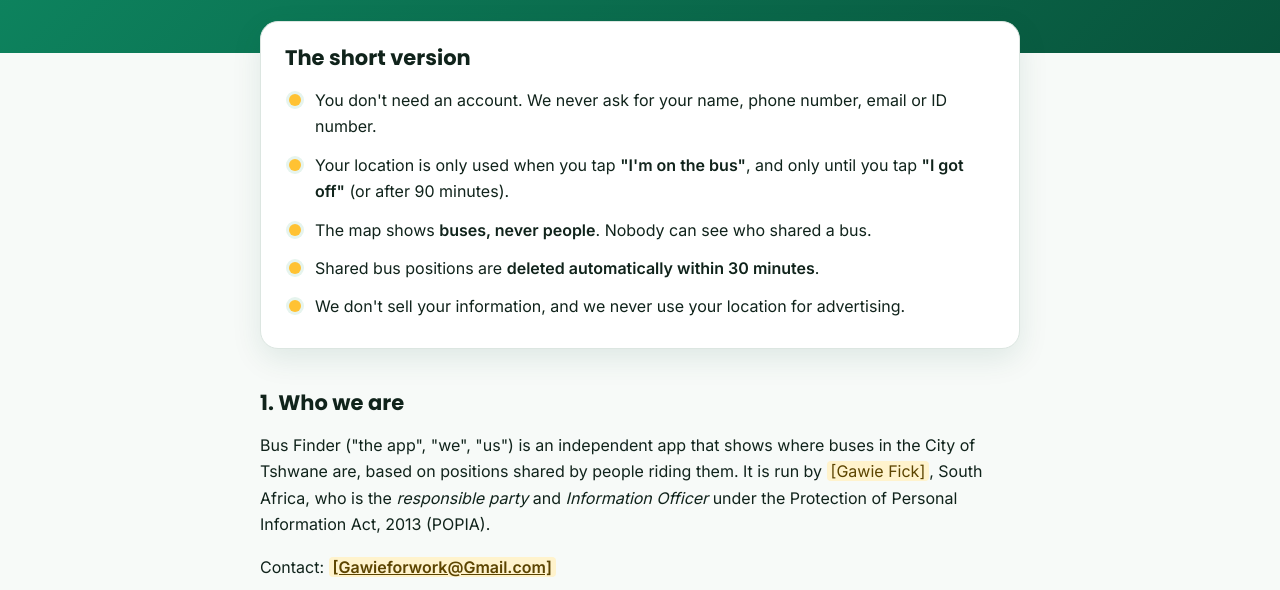
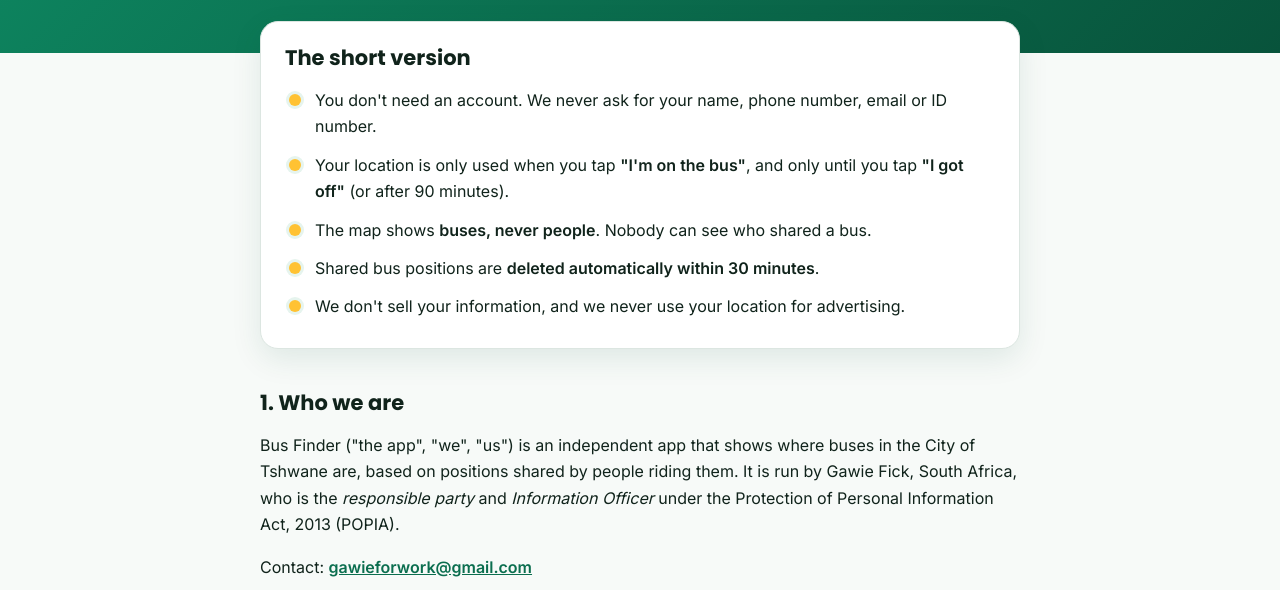
Before and after one commit to ObsureWorldStudio/busfinder, a plain HTML site: page privacy.html in a window 1280 px wide. Shown: the part 210-800 px from the top of the page. Drawn offline with Linux system fonts and the light colour scheme.

Commit message:
Update website

```diff
--- a/app/flutter_bootstrap.js
+++ b/app/flutter_bootstrap.js
@@ -42,6 +42,6 @@
 
 _flutter.loader.load({
   serviceWorkerSettings: {
-    serviceWorkerVersion: "2375615581" /* Flutter's service worker is deprecated and will be removed in a future Flutter release. */
+    serviceWorkerVersion: "1843658072" /* Flutter's service worker is deprecated and will be removed in a future Flutter release. */
   }
 });
--- a/privacy.html
+++ b/privacy.html
@@ -134,8 +134,8 @@
 		</section>
 
 		<h2>1. Who we are</h2>
-		<p>Bus Finder ("the app", "we", "us") is an independent app that shows where buses in the City of Tshwane are, based on positions shared by people riding them. It is run by <span class="fill">[Gawie Fick]</span>, South Africa, who is the <em>responsible party</em> and <em>Information Officer</em> under the Protection of Personal Information Act, 2013 (POPIA).</p>
-		<p>Contact: <a href="mailto:[Gawieforwork@Gmail.com]" class="fill">[Gawieforwork@Gmail.com]</a></p>
+		<p>Bus Finder ("the app", "we", "us") is an independent app that shows where buses in the City of Tshwane are, based on positions shared by people riding them. It is run by Gawie Fick, South Africa, who is the <em>responsible party</em> and <em>Information Officer</em> under the Protection of Personal Information Act, 2013 (POPIA).</p>
+		<p>Contact: <a href="mailto:gawieforwork@gmail.com">gawieforwork@gmail.com</a></p>
 		<div class="note">Bus Finder is <strong>not</strong> made by, endorsed by, or linked to the City of Tshwane, A Re Yeng or Tshwane Bus Services.</div>
 
 		<h2>2. What information the app uses, and why</h2>
@@ -207,8 +207,8 @@
 		<p>If we change how the app uses information, we will update this page and the date at the top, and tell you in the app before the change takes effect.</p>
 
 		<h2>10. Contact</h2>
-		<p><span class="fill">[Gawie Fick]</span>, Information Officer, Bus Finder<br>
-		Email: <a href="mailto:[Gawieforwork@gmail.com]" class="fill">[YOUR EMAIL]</a></p>
+		<p>Gawie Fick, Information Officer, Bus Finder<br>
+		Email: <a href="mailto:gawieforwork@gmail.com">gawieforwork@gmail.com</a></p>
 
 	</div>
 </main>
```
